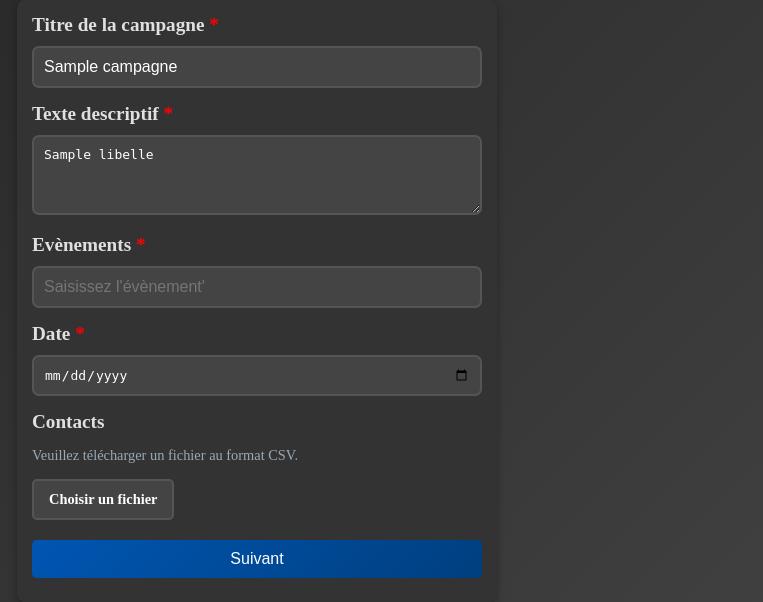
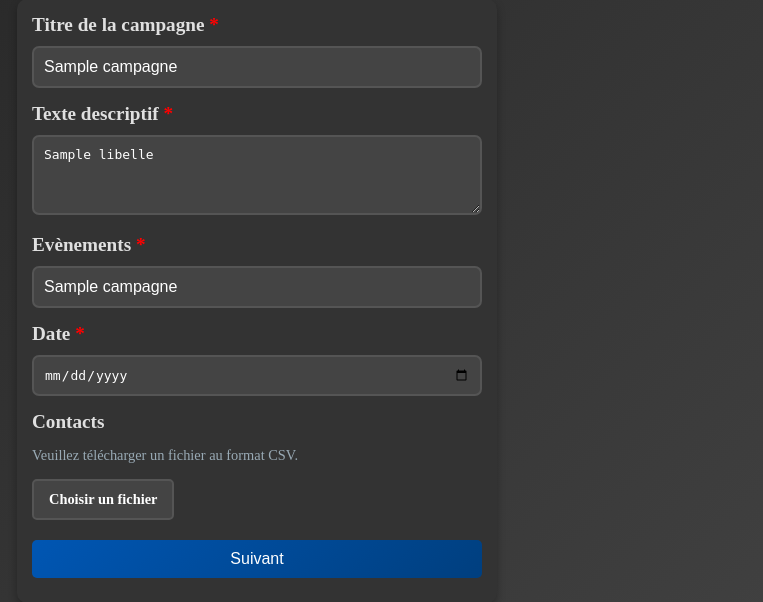
Before and after one commit to Thomascombarieu/CenterCall_Thomas, a CodeIgniter 4 app: the page made by app/Views/Campagne/modif.php in a window 1280 px wide. Shown: the part 170-772 px from the top of the page, without its empty margins (383-1146 px from the left). Run offline with PHP 8.4 and a stand-in for CodeIgniter, Linux system fonts and the light colour scheme; the template is opened without the code that fills it: most values are stand-ins (such as "Sample title", 1, 10 or a date in 2020); data that the repository does not hold is empty; some libraries are stand-ins or nearby versions.

Commit message:
Update modif.php

```diff
--- a/app/Views/Campagne/modif.php
+++ b/app/Views/Campagne/modif.php
@@ -23,7 +23,7 @@
 
     <label class="required" for="EVENEMENT">Evènements</label>
 
-    <input type="text" id="EVENEMENT" name="EVENEMENT" placeholder="Saisissez l'évènement'" required minlength="3"
+    <input type="text" id="EVENEMENT" name="EVENEMENT" placeholder="Saisissez l'évènement'" required value="<?= $campagne['TITRE'] ?>" minlength="3"
         maxlength="40" size="50" >
 
 
```
